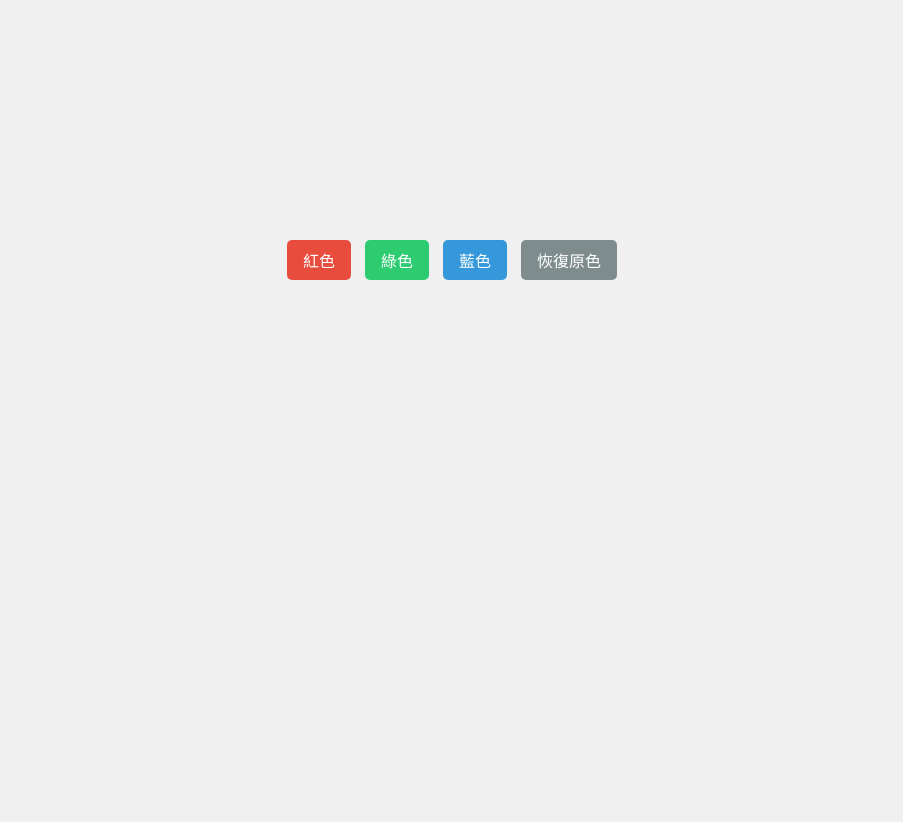
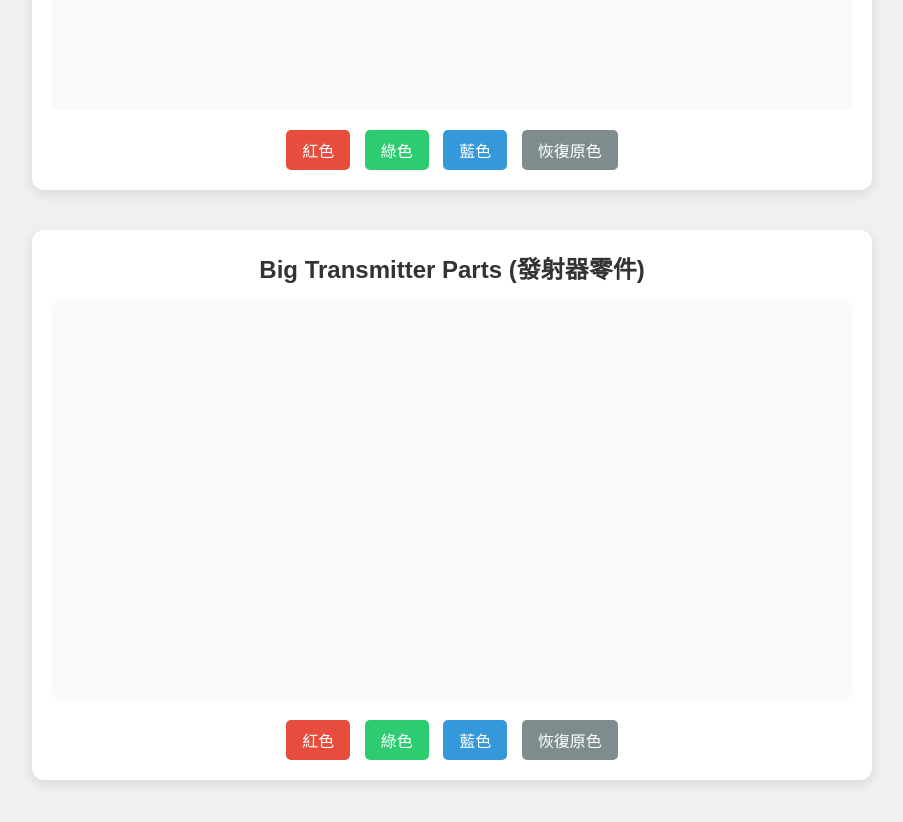
Before and after one commit to PinChe567/Drosophila-Exp-Tool, a plain HTML site: page index.html in a window 1280 px wide. Shown: the part 400-1222 px from the top of the page, without its empty margins (188-1091 px from the left). Before the commit the page ends 800 px from the top, so only its background shows below. Drawn offline with Linux system fonts and the light colour scheme; some packages are replaced by stand-ins of ours; a script that the page names is missing.

Commit message:
Update index.html

```diff
--- a/index.html
+++ b/index.html
@@ -3,23 +3,46 @@
 <head>
     <meta charset="UTF-8">
     <meta name="viewport" content="width=device-width, initial-scale=1.0">
-    <title>我的 3D 模型</title>
+    <title>我的 3D 模型展示</title>
     <script type="module" src="https://ajax.googleapis.com/ajax/libs/model-viewer/3.3.0/model-viewer.min.js"></script>
     <style>
         body {
             margin: 0;
+            padding: 40px 20px; /* 上下留白，讓網頁可以自然捲動 */
             display: flex;
-            flex-direction: column; /* 改為垂直排列以便放按鈕 */
-            justify-content: center;
+            flex-direction: column;
             align-items: center;
-            height: 100vh;
             background-color: #f0f0f0;
+            font-family: "Microsoft JhengHei", Arial, sans-serif; /* 讓標題字體好看一點 */
+        }
+
+        /* 替每個模型建立一個卡片區塊 */
+        .model-container {
+            width: 100%;
+            max-width: 800px;
+            background-color: white;
+            padding: 20px;
+            border-radius: 12px;
+            box-shadow: 0 4px 12px rgba(0,0,0,0.1);
+            margin-bottom: 40px; /* 兩個模型之間的間距 */
+            display: flex;
+            flex-direction: column;
+            align-items: center;
+        }
+
+        /* 標題樣式 */
+        h2 {
+            color: #333;
+            margin-top: 0;
+            margin-bottom: 15px;
+            text-align: center;
         }
 
         model-viewer {
             width: 100%;
-            height: 500px;
-            max-width: 800px;
+            height: 400px; /* 稍微調低高度，讓兩個模型在同一個畫面不會太滿 */
+            background-color: #fafafa;
+            border-radius: 8px;
         }
 
         /* 按鈕的美化樣式 */
@@ -45,10 +68,12 @@
 </head>
 <body>
 
+    <div class="model-container">
+        <h2>Big Transmitter (發射器主體)</h2>
         <model-viewer
-        id="myModel"
+            id="model1"
             src="Big Transmitter.glb"
-        alt="我的 3D 模型"
+            alt="Big Transmitter"
             auto-rotate
             camera-controls
             min-camera-orbit="auto 0deg auto"
@@ -56,20 +81,42 @@
         </model-viewer>
 
         <div class="color-buttons">
-        <button class="btn-red" onclick="changeColor(1, 0.2, 0.2)">紅色</button>
-        <button class="btn-green" onclick="changeColor(0.2, 1, 0.2)">綠色</button>
-        <button class="btn-blue" onclick="changeColor(0.2, 0.5, 1)">藍色</button>
-        <button class="btn-default" onclick="changeColor(0.8, 0.8, 0.8)">恢復原色</button>
+            <button class="btn-red" onclick="changeColor('model1', 1, 0.2, 0.2)">紅色</button>
+            <button class="btn-green" onclick="changeColor('model1', 0.2, 1, 0.2)">綠色</button>
+            <button class="btn-blue" onclick="changeColor('model1', 0.2, 0.5, 1)">藍色</button>
+            <button class="btn-default" onclick="changeColor('model1', 0.8, 0.8, 0.8)">恢復原色</button>
+        </div>
+    </div>
+
+    <div class="model-container">
+        <h2>Big Transmitter Parts (發射器零件)</h2>
+        <model-viewer
+            id="model2"
+            src="Big Transmitter Parts.glb"
+            alt="Big Transmitter Parts"
+            auto-rotate
+            camera-controls
+            min-camera-orbit="auto 0deg auto"
+            max-camera-orbit="auto 180deg auto">
+        </model-viewer>
+
+        <div class="color-buttons">
+            <button class="btn-red" onclick="changeColor('model2', 1, 0.2, 0.2)">紅色</button>
+            <button class="btn-green" onclick="changeColor('model2', 0.2, 1, 0.2)">綠色</button>
+            <button class="btn-blue" onclick="changeColor('model2', 0.2, 0.5, 1)">藍色</button>
+            <button class="btn-default" onclick="changeColor('model2', 0.8, 0.8, 0.8)">恢復原色</button>
+        </div>
     </div>
 
     <script>
-        const modelViewer = document.getElementById('myModel');
+        // 稍微修改了函數，加入 modelId 參數
+        function changeColor(modelId, r, g, b) {
+            // 根據傳入的 ID 抓取對應的模型
+            const viewer = document.getElementById(modelId);
 
-        function changeColor(r, g, b) {
             // 確保模型已經成功載入
-            if (modelViewer.model && modelViewer.model.materials[0]) {
-                const material = modelViewer.model.materials[0];
-                // 設定新顏色 [R, G, B, Alpha透明度]
+            if (viewer.model && viewer.model.materials[0]) {
+                const material = viewer.model.materials[0];
                 material.pbrMetallicRoughness.setBaseColorFactor([r, g, b, 1]);
             } else {
                 alert('模型還在載入中，請等一下再按喔！');
```
Lines whose indentation alone changed are shown as unchanged.
